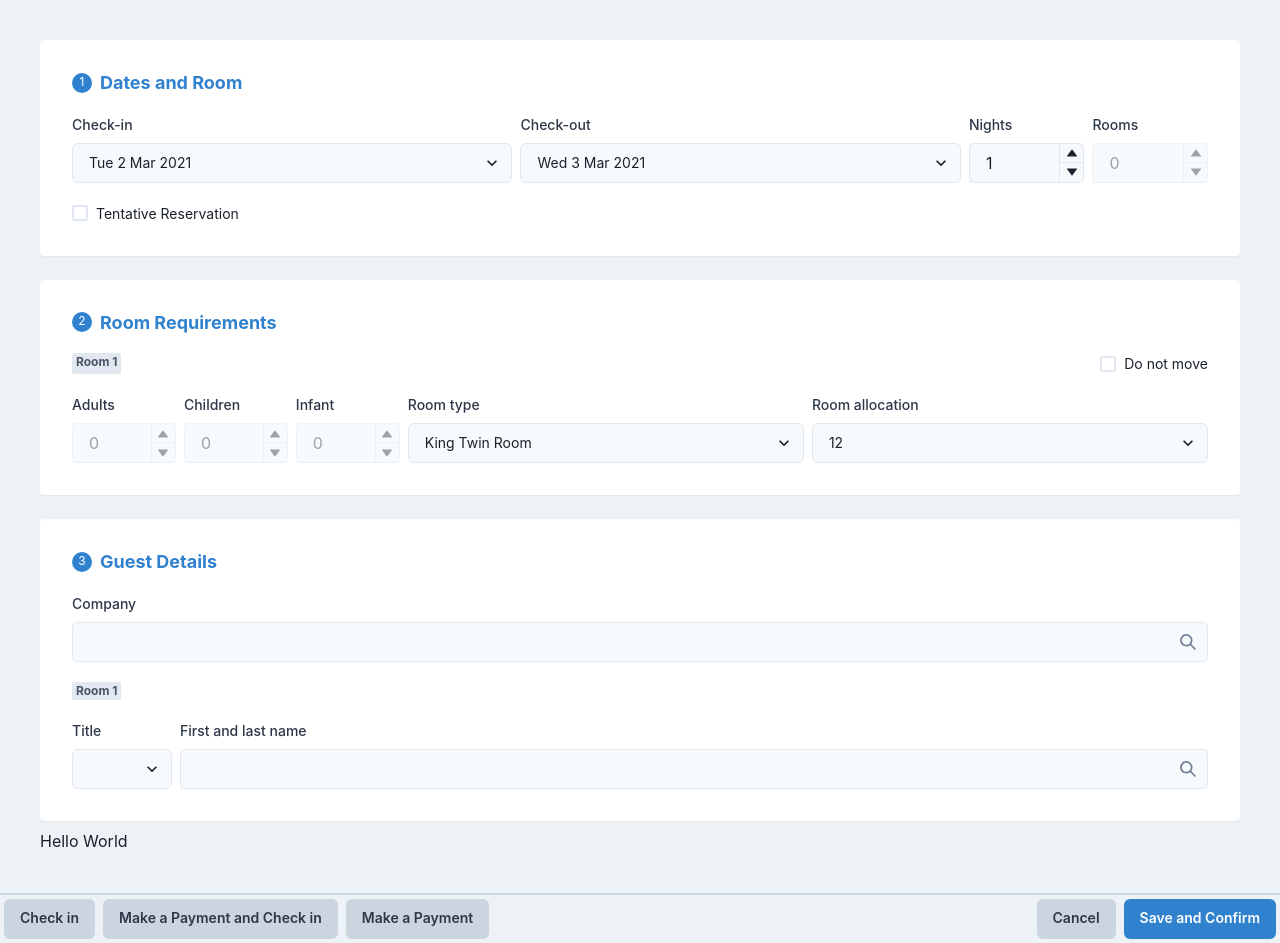
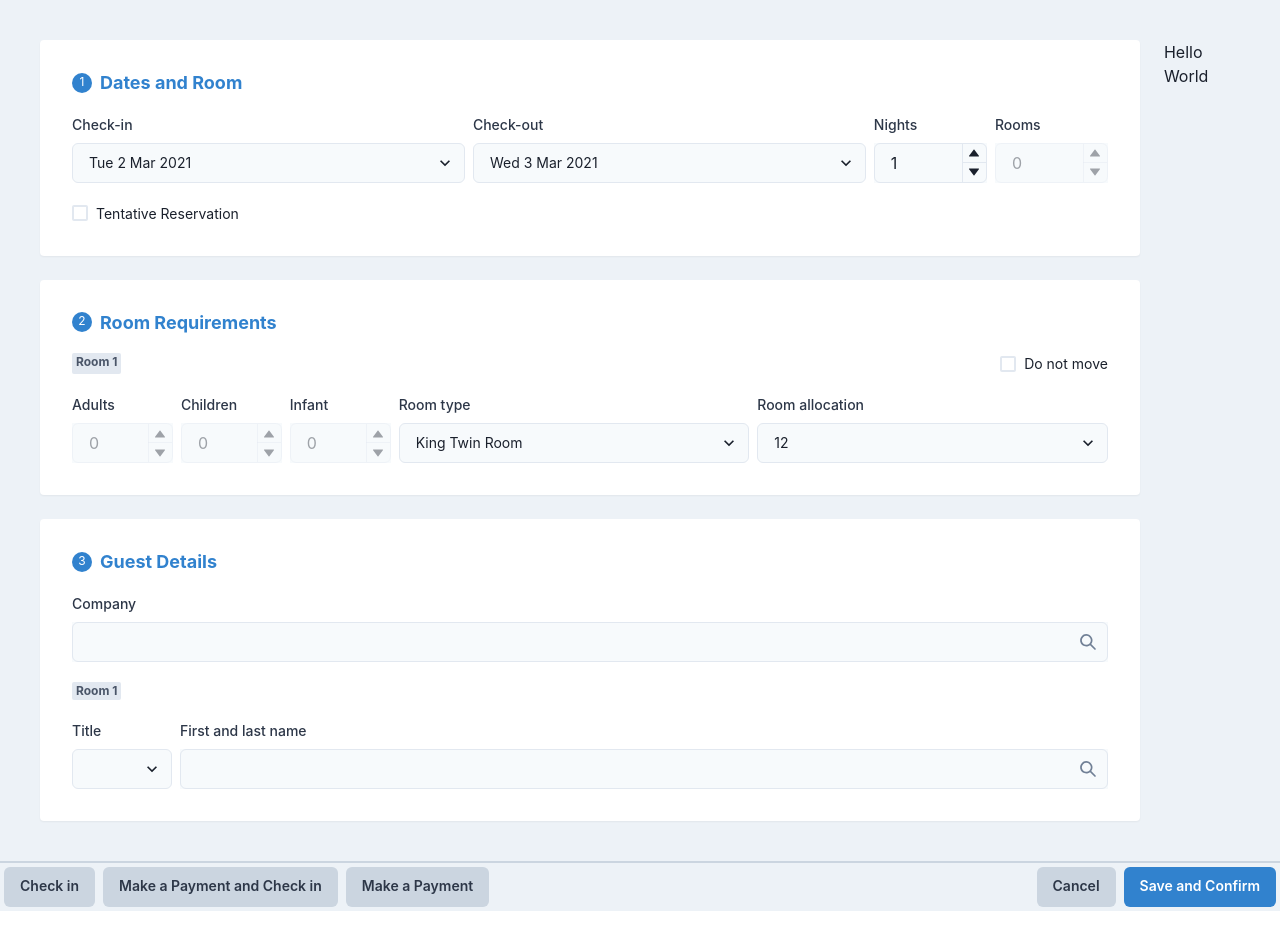
Before and after one commit to N-Nikolaev/socialpinpoint-tech-test, a React (Vite) app: page / in a window 1280 px wide. After the commit the page ends 911 px from the top, so only its background shows below. Built offline with nearby package versions, Linux system fonts and the light colour scheme.

Commit message:
Update App layout

```diff
--- a/src/App.tsx
+++ b/src/App.tsx
@@ -3,13 +3,11 @@ import { Checkbox } from '@chakra-ui/checkbox'
 import { FormControl, FormLabel } from '@chakra-ui/form-control'
 import { InputGroup, Input, InputRightElement } from '@chakra-ui/input'
 import {
-  Box,
   Flex,
   HStack,
   Spacer,
   Stack,
-  Text,
-  Wrap} from '@chakra-ui/layout'
+  Text} from '@chakra-ui/layout'
 import { NumberInput, NumberInputField, NumberInputStepper, NumberIncrementStepper, NumberDecrementStepper } from '@chakra-ui/number-input'
 import { Select } from '@chakra-ui/select'
 import React, { useState } from 'react'
@@ -123,8 +121,26 @@ const App: React.FC = () => {
   })
 
   return (
-    <Flex direction='column' minH='100vh' bg='gray.100'>
-      <Wrap p={10}>
+    <Flex
+      direction='column'
+      minH='100vh'
+      bg='gray.100'>
+      <Stack
+        direction={[
+          'column',
+          null,
+          null,
+          'row'
+        ]}
+        maxW={[
+          'full',
+          null,
+          null,
+          'full'
+        ]}
+        p={10}
+        spacing={6}>
+
         <Stack spacing={6}>
 
           <InputCard number={inputCardData[0].cardNumber} title={inputCardData[0].cardTitle}>
@@ -473,9 +489,8 @@ const App: React.FC = () => {
 
         </Stack>
 
-
         <OutputCard />
-      </Wrap>
+      </Stack>
 
       <Spacer />
 
```
